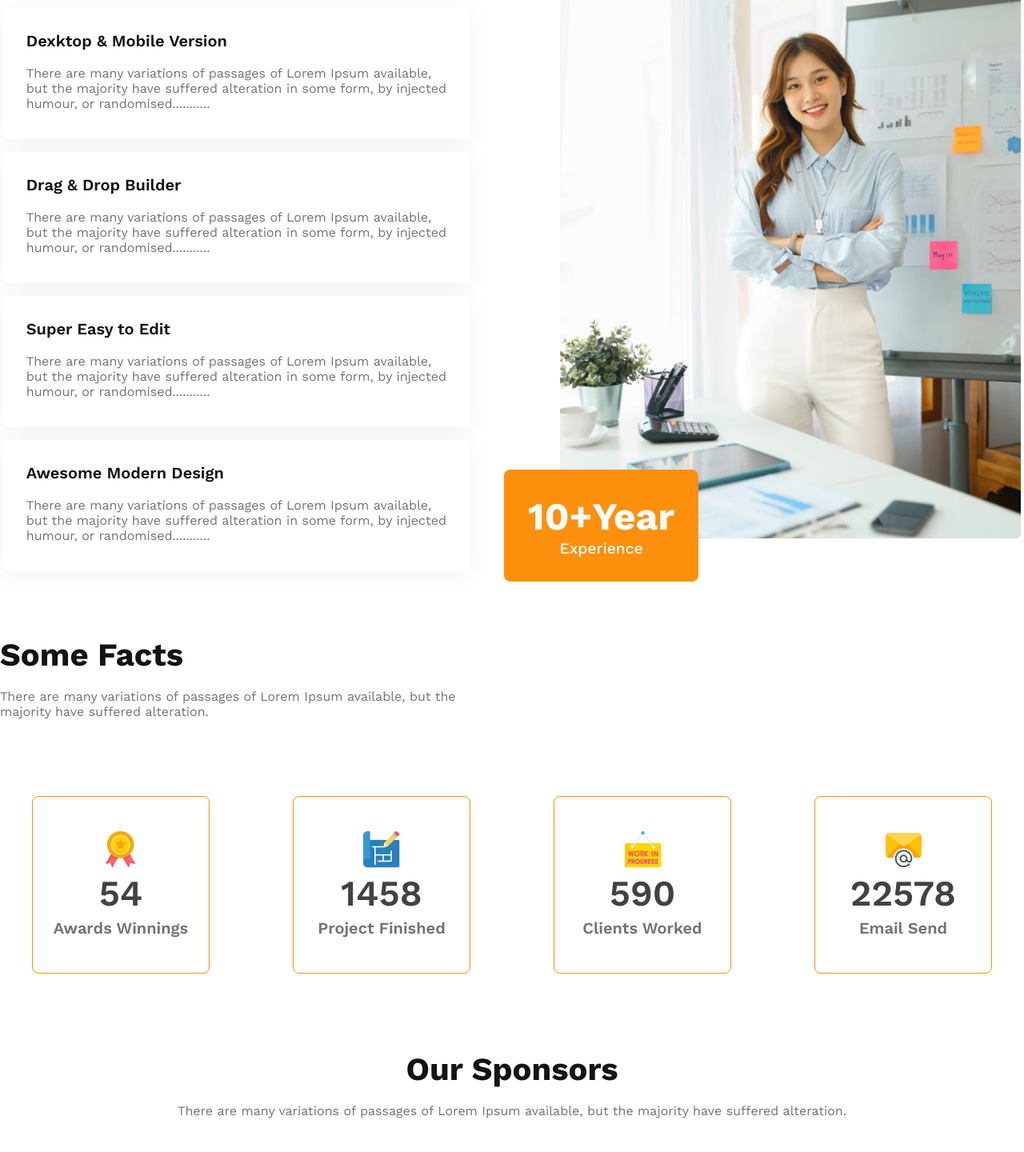
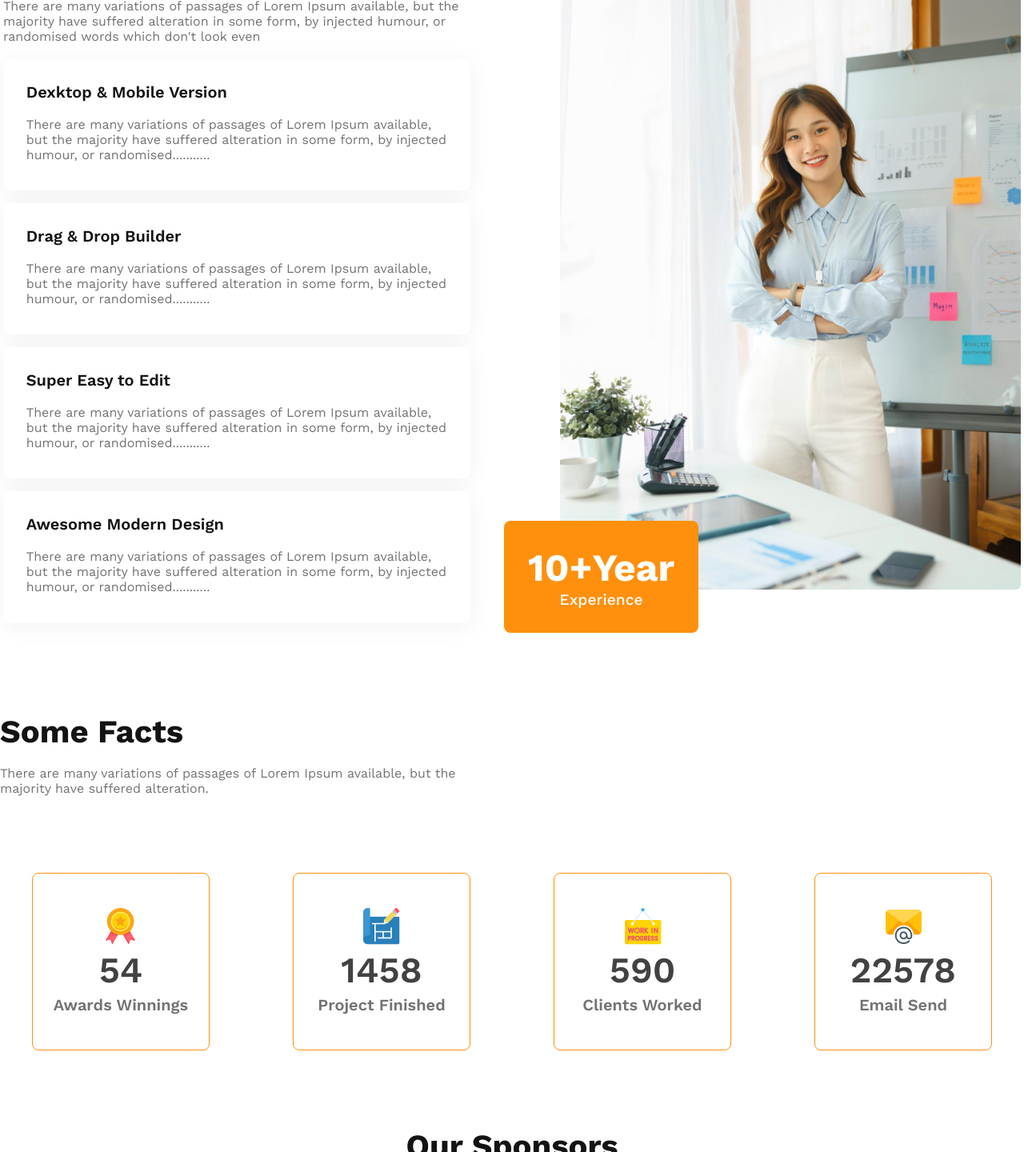
Before and after one commit to KawsarAhammedR5/g3-architects, a plain HTML site: page index.html in a window 1280 px wide. Shown: the part 1969-3409 px from the top of the page at 80% size. Drawn offline with nearby package versions, Linux system fonts and the light colour scheme.

Commit message:
final fix and all done

```diff
--- a/styles/style.css
+++ b/styles/style.css
@@ -75,7 +75,7 @@ nav ul li a{
 }
 /* quick-list-feature section style */
 .quick-list-feature{
-    margin: 4em 0;
+    margin: 6rem 0;
     display: flex;
     justify-content: center;
     align-items: center;
@@ -102,7 +102,7 @@ nav ul li a{
 }
 /* features-you-will */
 .features-you-will{
-    margin: 4em 0;
+    margin: 6rem 0;
     display: flex;
     justify-content: center;
     align-items: center;
@@ -159,7 +159,7 @@ nav ul li a{
 
 /*  some-facts style */
 .some-facts{
-    margin: 4em 0;
+    margin: 6rem 0;
 }
 .some-facts-content{
     width: 45%;
@@ -193,7 +193,7 @@ nav ul li a{
 }
 /* our-sponsors */
 .our-sponsors{
-    margin: 4em 0;
+    margin: 6rem 0;
     text-align: center;
 }
 .sponsors{
```
